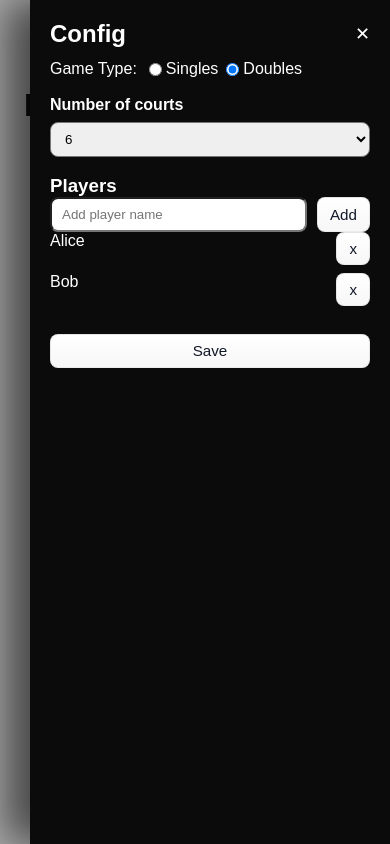
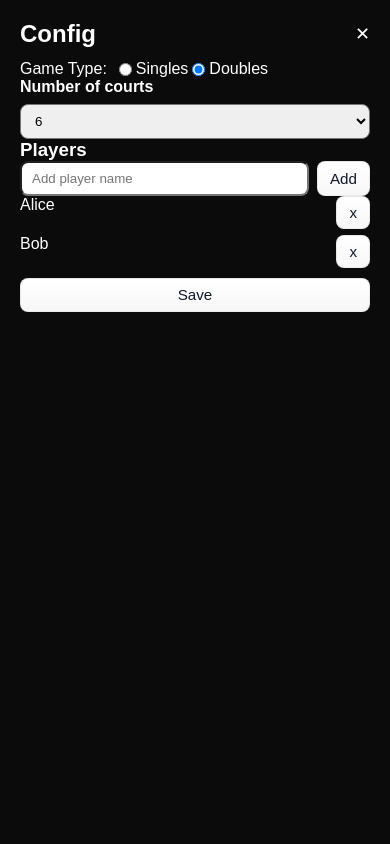
Before and after one commit to tomrw/tomrw.github.io, a Next.js app: page /pickleball in a window 390 px wide. Both pictures are taken after a click on the button "Open Config". Built offline with nearby package versions, Linux system fonts and the light colour scheme.

Commit message:
responsive side panel

```diff
--- a/src/app/pickleball/ConfigPanel.tsx
+++ b/src/app/pickleball/ConfigPanel.tsx
@@ -11,6 +11,7 @@ import { usePickleballContext } from './PickleballContext';
 import { DEFAULT_COURT_COUNT, DEFAULT_GAME_TYPE } from './constants';
 import { GameType } from './GameType';
 import { useLocalStorage } from '@/hooks/useLocalStorage';
+import Box from '@/ds/Box';
 
 type Props = {
   open: boolean;
@@ -56,8 +57,22 @@ export default function ConfigPanel({ open, onClose }: Props) {
 
   return (
     <FormProvider {...form}>
-      <SidePanel open={open} onClose={onClose} title="Config">
-        <form onSubmit={onSubmit} style={{ display: 'flex', flexDirection: 'column', gap: 18 }}>
+      <SidePanel
+        open={open}
+        onClose={onClose}
+        title="Config"
+        sx={{
+          width: ['100%', 400, 480, 560],
+        }}
+      >
+        <Box
+          as="form"
+          onSubmit={onSubmit}
+          sx={{
+            display: 'flex',
+            flexDirection: 'column',
+          }}
+        >
           <section>
             <GameType />
           </section>
@@ -74,7 +89,7 @@ export default function ConfigPanel({ open, onClose }: Props) {
           <Button full type="submit">
             Save
           </Button>
-        </form>
+        </Box>
       </SidePanel>
     </FormProvider>
   );
--- a/src/app/pickleball/GameType.tsx
+++ b/src/app/pickleball/GameType.tsx
@@ -2,6 +2,7 @@
 
 import { Controller, useFormContext } from 'react-hook-form';
 import { ConfigForm } from './types';
+import Box from '@/ds/Box';
 
 export const GameType = () => {
   const { control } = useFormContext<ConfigForm>();
@@ -11,10 +12,31 @@ export const GameType = () => {
       name="gameType"
       control={control}
       render={({ field }) => (
-        <div style={{ display: 'flex', gap: 12, alignItems: 'center' }}>
-          <label style={{ fontWeight: 500, minWidth: 80 }}>Game Type:</label>
-          <div style={{ display: 'flex', gap: 8 }}>
-            <label style={{ display: 'flex', alignItems: 'center', gap: 4, cursor: 'pointer' }}>
+        <Box
+          sx={{
+            display: 'flex',
+            gap: '12px',
+            alignItems: 'center',
+          }}
+        >
+          <Box sx={{ fontWeight: 500, minWidth: [0, 80] }} as="label">
+            Game Type:
+          </Box>
+          <Box
+            sx={{
+              display: 'flex',
+              gap: ['4px', '8px'],
+            }}
+          >
+            <Box
+              sx={{
+                display: 'flex',
+                alignItems: 'center',
+                gap: '4px',
+                cursor: 'pointer',
+              }}
+              as="label"
+            >
               <input
                 type="radio"
                 value="singles"
@@ -22,8 +44,16 @@ export const GameType = () => {
                 onChange={() => field.onChange('singles')}
               />
               Singles
-            </label>
-            <label style={{ display: 'flex', alignItems: 'center', gap: 4, cursor: 'pointer' }}>
+            </Box>
+            <Box
+              sx={{
+                display: 'flex',
+                alignItems: 'center',
+                gap: '4px',
+                cursor: 'pointer',
+              }}
+              as="label"
+            >
               <input
                 type="radio"
                 value="doubles"
@@ -31,9 +61,9 @@ export const GameType = () => {
                 onChange={() => field.onChange('doubles')}
               />
               Doubles
-            </label>
-          </div>
-        </div>
+            </Box>
+          </Box>
+        </Box>
       )}
     />
   );
--- a/src/app/pickleball/Players.tsx
+++ b/src/app/pickleball/Players.tsx
@@ -3,6 +3,7 @@ import { useFieldArray, useFormContext } from 'react-hook-form';
 import { ConfigForm } from './types';
 import Button from '@/ds/Button';
 import Flex from '@/ds/Flex';
+import Box from '@/ds/Box';
 
 export const Players = () => {
   const [newName, setNewName] = useState<string>('');
@@ -28,7 +29,7 @@ export const Players = () => {
 
   return (
     <>
-      <Flex justifyContent="space-between" gap={10}>
+      <Flex justifyContent="space-between" sx={{ gap: ['8px', '10px'] }}>
         <input
           value={newName}
           onChange={(e) => setNewName(e.target.value)}
@@ -48,16 +49,24 @@ export const Players = () => {
       </Flex>
       {error && <div style={{ color: '#e11', marginBottom: 12 }}>{error}</div>}
 
-      <ul style={{ display: 'flex', flexDirection: 'column', gap: 8, marginBlockEnd: 10 }}>
+      <Box
+        as="ul"
+        sx={{
+          display: 'flex',
+          flexDirection: 'column',
+          gap: ['6px', '8px'],
+          marginBlockEnd: 10,
+        }}
+      >
         {fields.map((pl) => (
-          <Flex as="li" key={pl.id} justifyContent="space-between" gap={10}>
+          <Flex as="li" key={pl.id} justifyContent="space-between" sx={{ gap: ['8px', '10px'] }}>
             <span>{pl.name}</span>
             <Button type="button" onClick={() => remove(pl.id)} aria-label={`Delete ${pl.name}`}>
               x
             </Button>
           </Flex>
         ))}
-      </ul>
+      </Box>
     </>
   );
 };
--- /dev/null
+++ b/src/ds/Box/Box.tsx
@@ -0,0 +1,23 @@
+import React from 'react';
+import { SxProp, useTransformSx } from '../sx';
+
+type BoxProps = React.HTMLAttributes<HTMLDivElement> & {
+  as?: React.ElementType;
+  sx?: SxProp;
+};
+
+const Box = React.forwardRef<HTMLDivElement, BoxProps>(
+  ({ as: Component = 'div', className = '', sx, children, ...rest }, ref) => {
+    const sxStyle = useTransformSx(sx);
+
+    return (
+      <Component ref={ref} className={className} style={sxStyle} {...rest}>
+        {children}
+      </Component>
+    );
+  },
+);
+
+Box.displayName = 'Box';
+
+export default Box;
--- /dev/null
+++ b/src/ds/Box/index.ts
@@ -0,0 +1 @@
+export { default } from './Box';
--- a/src/ds/Button/Button.tsx
+++ b/src/ds/Button/Button.tsx
@@ -1,6 +1,5 @@
 import React from 'react';
-import { SxProp, transformSx } from '../sx';
-import { useWindowSize } from '../../hooks/useWindowSize';
+import { SxProp, useTransformSx } from '../sx';
 
 type Props = React.ButtonHTMLAttributes<HTMLButtonElement> & {
   full?: boolean;
@@ -10,8 +9,7 @@ type Props = React.ButtonHTMLAttributes<HTMLButtonElement> & {
 const Button = React.forwardRef<HTMLButtonElement, Props>(
   ({ full = false, className = '', sx, children, ...rest }, ref) => {
     const mergedClass = `${className} tw-button ${full ? 'tw-button--full' : ''}`.trim();
-    const { breakpoint } = useWindowSize();
-    const sxStyle = sx ? transformSx(sx, breakpoint) : {};
+    const sxStyle = useTransformSx(sx);
 
     return (
       <button ref={ref} className={mergedClass} style={sxStyle} {...rest}>
--- a/src/ds/Flex/Flex.tsx
+++ b/src/ds/Flex/Flex.tsx
@@ -1,5 +1,5 @@
 import React from 'react';
-import { SxProp, transformSx } from '../sx';
+import { SxProp, useTransformSx } from '../sx';
 
 type FlexProps = React.HTMLAttributes<HTMLDivElement> & {
   as?: React.ElementType;
@@ -30,7 +30,7 @@ const Flex = React.forwardRef<HTMLDivElement, FlexProps>(
     ref,
   ) => {
     const display = inline ? 'inline-flex' : 'flex';
-    const sxStyle = sx ? transformSx(sx) : {};
+    const sxStyle = useTransformSx(sx);
 
     const combinedStyle: React.CSSProperties = {
       display,
--- a/src/ds/SidePanel/SidePanel.tsx
+++ b/src/ds/SidePanel/SidePanel.tsx
@@ -2,7 +2,7 @@
 
 import { CSSProperties, useEffect, useRef } from 'react';
 import FocusLock from 'react-focus-lock';
-import { SxProp, transformSx } from '../sx';
+import { SxProp, useTransformSx } from '../sx';
 
 type Props = {
   open: boolean;
@@ -72,7 +72,7 @@ export default function SidePanel({
     transition: `background ${duration}ms ${easing}, pointer-events ${duration}ms ${easing}`,
   };
 
-  const sxStyle = sx ? transformSx(sx) : {};
+  const sxStyle = useTransformSx(sx);
 
   const panelStyle: CSSProperties = {
     ...panelStyleBase,
--- a/src/ds/dropdown/Dropdown.tsx
+++ b/src/ds/dropdown/Dropdown.tsx
@@ -1,5 +1,5 @@
 import { useId } from 'react';
-import { SxProp, transformSx } from '../sx';
+import { SxProp, useTransformSx } from '../sx';
 
 type Value = string | number;
 type Props = {
@@ -12,7 +12,7 @@ type Props = {
 
 export default function Dropdown({ label, options, onChange, value, sx }: Props) {
   const id = useId();
-  const sxStyle = sx ? transformSx(sx) : {};
+  const sxStyle = useTransformSx(sx);
 
   return (
     <label style={{ display: 'flex', flexDirection: 'column', gap: 8 }}>
--- a/src/ds/sx.ts
+++ b/src/ds/sx.ts
@@ -1,3 +1,8 @@
+'use client';
+
+import { useMemo } from 'react';
+import { useWindowSize } from '../hooks/useWindowSize';
+
 type CSSValue = string | number;
 interface CSSObject {
   [key: string]: CSSValue | CSSObject;
@@ -119,5 +124,9 @@ function transformSx(sx: SxProp, currentBreakpoint: Breakpoint = 'md'): { [key:
   return styles;
 }
 
+export function useTransformSx(sx?: SxProp) {
+  const { breakpoint } = useWindowSize();
+  return useMemo(() => (sx ? transformSx(sx, breakpoint) : {}), [sx, breakpoint]);
+}
+
 export type { SxProp };
-export { transformSx };
```
